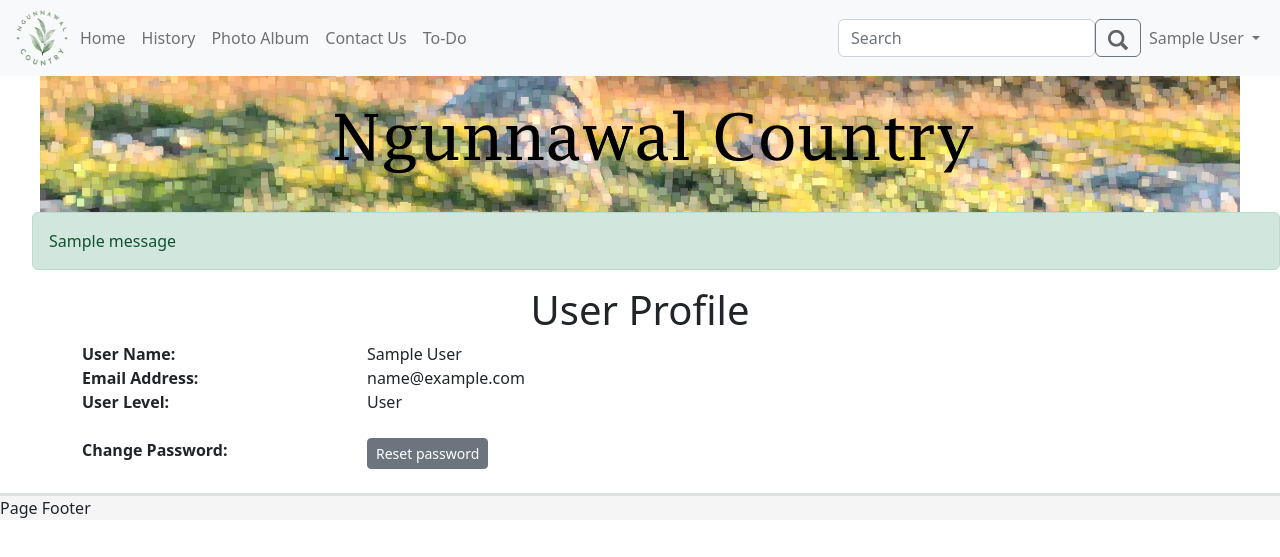
After one commit to BryceVE/NgunnawalCountryFlask, a Flask app: page /profile in a window 1280 px wide. The commit adds this page. Shown: the top 557 px of the page. Run offline with Flask 2, Linux system fonts and the light colour scheme; a user stored in the database is signed in; tables that the repository leaves empty hold one stand-in row (values such as "Sample post"); one stand-in notice (Sample message) is shown; some libraries are stand-ins or nearby versions.

```diff
--- a/app.py
+++ b/app.py
@@ -46,6 +46,14 @@ def contact():
         flash("Your message has been submitted")
         return redirect("/")  # redirects user to home page
     return render_template("contact.html", title="Contact Us", form=form, user=current_user)
+
+
+# Contact Messages (administrator)
+@app.route('/contact_messages')
+@login_required
+def contact_messages():
+    all_messages = db.session.query(Contact).all()
+    return render_template("contact_messages.html", title="Contact Messages", user=current_user, messages=all_messages)
 
 
 # To do page
@@ -109,6 +117,13 @@ def login():
     return render_template("login.html", title="Log In", form=form, user=current_user)
 
 
+# User profile
+@app.route('/profile', methods=['GET', 'POST'])
+@login_required
+def profile():
+    return render_template("userProfile.html", title="User Profile", user=current_user)
+
+
 # reset password
 @app.route('/reset_password', methods=['GET', 'POST'])
 @login_required
@@ -138,5 +153,5 @@ def page_not_found(e):
 
 
 @app.errorhandler(500)
-def page_not_found(e):
+def internal_server_error(e):
     return render_template("500.html", user=current_user), 500
--- a/templates/template.html
+++ b/templates/template.html
@@ -35,11 +35,7 @@
                 <li class="nav-item">
                     <a class="nav-link" href="photo">Photo Album</a> {# Photo Album page (not implemented) #}
                 </li>
-                {% if user.is_anonymous %}
-                    <li class="nav-item">
-                        <a class="nav-link" href="contact">Contact Us</a> {# Contact us page #}
-                    </li>
-                {% elif user.is_admin %}
+                {% if user.user_level == 2 %}
                     {# contact dropdown for admins #}
                     <li class="nav-item dropdown">
                         <a class="nav-link dropdown-toggle" href="/" id="navbarDropdown" role="button"
@@ -51,9 +47,13 @@
                             <li><a class="dropdown-item" href="contact">Contact Page</a></li>
                             {# default contact page #}
                             <div class="dropdown-divider"></div>
-                            <li><a class="dropdown-item" href="#">View Contact Messages</a></li>
+                            <li><a class="dropdown-item" href="contact_messages">Contact Messages</a></li>
                             {# view contact messages #}
                         </ul>
+                    </li>
+                {% else %}
+                    <li class="nav-item">
+                        <a class="nav-link" href="contact">Contact Us</a> {# Contact us page #}
                     </li>
                 {% endif %}
                 <li class="nav-item">
@@ -93,7 +93,7 @@
                         {{ user.name }} {# display user name #}
                     </a>
                     <ul class="dropdown-menu dropdown-menu-light dropdown-menu-end" aria-labelledby="navbarDropdown">
-                        <li><a class="dropdown-item" href="#">Profile</a></li>
+                        <li><a class="dropdown-item" href="profile">Profile</a></li>
                         {# User profile #}
                         <li><a class="dropdown-item" href="reset_password">Reset Password</a></li>
                         {# reset password #}
--- /dev/null
+++ b/templates/userProfile.html
@@ -0,0 +1,59 @@
+{% extends 'template.html' %}
+
+{# Place the content for the cellContent1 in this block #}
+{% block cellContent1 %}
+    <div class="container text-left">
+        <div class="row">
+            <div class="col-md-3 fw-bold">
+                User Name:
+            </div>
+            <div class="col-md-6">
+                {{ user.name }}
+            </div>
+        </div>
+        <div class="row">
+            <div class="col-md-3 fw-bold">
+                Email Address:
+            </div>
+            <div class="col-md-6">
+                {{ user.email_address }}
+            </div>
+        </div>
+        <div class="row">
+            <div class="col-md-3 fw-bold">
+                User Level:
+            </div>
+            <div class="col-md-6">
+                {% if user.user_level == 1 %}
+                    User
+                {% elif user.user_level == 2 %}
+                    Administrator
+                {% endif %}
+            </div>
+        </div>
+        <br>
+        <div class="row">
+            <div class="col-md-3 fw-bold">
+                Change Password:
+            </div>
+            <div class="col-md-6">
+                <a href="reset_password">
+                    <button class="btn btn-sm btn-secondary">Reset password</button>
+                </a>
+            </div>
+        </div>
+        <br>
+    </div>
+{% endblock %}
+
+{# Place the content for the cellContent2 in this block #}
+{% block cellContent2 %}
+{% endblock %}
+
+{# Place the content for the cellContent3 in this block #}
+{% block cellContent3 %}
+{% endblock %}
+
+{# Place the content for the cellContent4 in this block #}
+{% block cellContent4 %}
+{% endblock %}
```
Also changed, not shown: templates/contact_messages.html (+25 -4 lines), ngunnawal.db.
